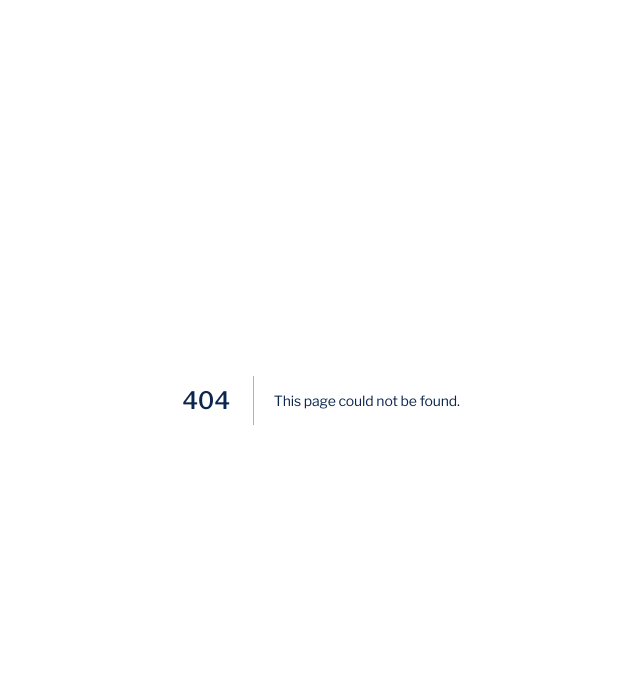
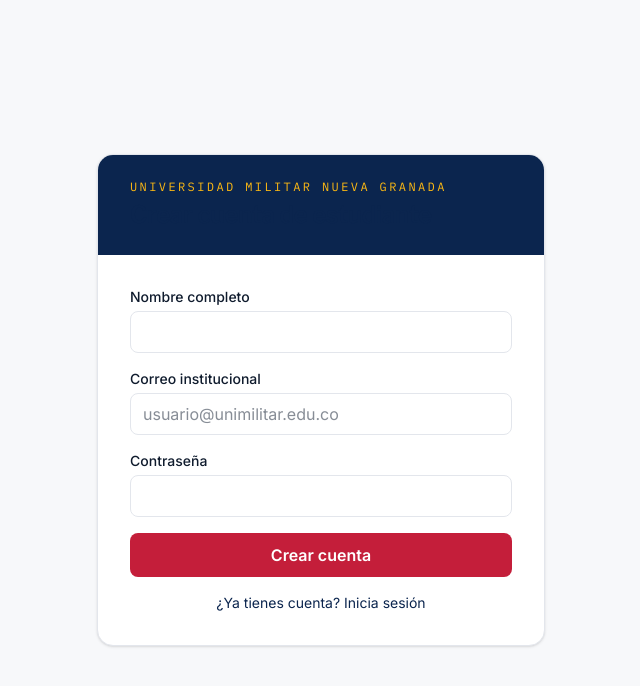
Before and after one commit to divlab-umng/paginadivlab, a Next.js app: page /registro in a window 1280 px wide. Before the commit this address had no page. Shown: the top 686 px of the page, without its empty margins (319-959 px from the left). Built offline with nearby package versions, Linux system fonts and the light colour scheme.

Commit message:
Registro de estudiantes + shells por rol + rename middleware a proxy.ts (Next 16)

```diff
--- /dev/null
+++ b/app/(auth)/registro/page.tsx
@@ -0,0 +1,12 @@
+import { RegisterForm } from "@/components/auth/register-form";
+
+export default function RegistroPage() {
+  return (
+    <div
+      className="flex min-h-screen items-center justify-center"
+      style={{ background: "var(--umng-surface)" }}
+    >
+      <RegisterForm />
+    </div>
+  );
+}
--- /dev/null
+++ b/app/(estudiante)/laboratorios/page.tsx
@@ -0,0 +1,24 @@
+import { createClient } from "@/lib/supabase/server";
+
+export default async function LaboratoriosPage() {
+  const supabase = await createClient();
+  const {
+    data: { user },
+  } = await supabase.auth.getUser();
+
+  return (
+    <div
+      className="flex min-h-screen items-center justify-center"
+      style={{ background: "var(--umng-surface)" }}
+    >
+      <div className="w-full max-w-md rounded-2xl border border-[var(--umng-border)] bg-white p-8 text-center shadow-sm">
+        <h1 className="text-2xl font-semibold text-[var(--umng-navy)]">
+          Panel de estudiante
+        </h1>
+        <p className="mt-2 font-data text-sm text-[var(--umng-muted)]">
+          {user?.email}
+        </p>
+      </div>
+    </div>
+  );
+}
--- /dev/null
+++ b/app/(jefe)/dashboard/page.tsx
@@ -0,0 +1,24 @@
+import { createClient } from "@/lib/supabase/server";
+
+export default async function DashboardPage() {
+  const supabase = await createClient();
+  const {
+    data: { user },
+  } = await supabase.auth.getUser();
+
+  return (
+    <div
+      className="flex min-h-screen items-center justify-center"
+      style={{ background: "var(--umng-surface)" }}
+    >
+      <div className="w-full max-w-md rounded-2xl border border-[var(--umng-border)] bg-white p-8 text-center shadow-sm">
+        <h1 className="text-2xl font-semibold text-[var(--umng-navy)]">
+          Panel de jefe
+        </h1>
+        <p className="mt-2 font-data text-sm text-[var(--umng-muted)]">
+          {user?.email}
+        </p>
+      </div>
+    </div>
+  );
+}
--- /dev/null
+++ b/app/(laboratorista)/panel/page.tsx
@@ -0,0 +1,24 @@
+import { createClient } from "@/lib/supabase/server";
+
+export default async function PanelPage() {
+  const supabase = await createClient();
+  const {
+    data: { user },
+  } = await supabase.auth.getUser();
+
+  return (
+    <div
+      className="flex min-h-screen items-center justify-center"
+      style={{ background: "var(--umng-surface)" }}
+    >
+      <div className="w-full max-w-md rounded-2xl border border-[var(--umng-border)] bg-white p-8 text-center shadow-sm">
+        <h1 className="text-2xl font-semibold text-[var(--umng-navy)]">
+          Panel de laboratorista
+        </h1>
+        <p className="mt-2 font-data text-sm text-[var(--umng-muted)]">
+          {user?.email}
+        </p>
+      </div>
+    </div>
+  );
+}
--- /dev/null
+++ b/components/auth/register-form.tsx
@@ -0,0 +1,88 @@
+// components/auth/register-form.tsx — alta de estudiante con identidad UMNG
+"use client";
+
+import { useState } from "react";
+import Link from "next/link";
+import { signUp } from "@/app/(auth)/actions";
+
+export function RegisterForm() {
+  const [error, setError] = useState<string | null>(null);
+  const [pending, setPending] = useState(false);
+
+  async function handle(formData: FormData) {
+    setError(null);
+    setPending(true);
+    const result = await signUp(formData); // en éxito hace redirect y no retorna
+    setPending(false);
+    if (result?.error) setError(result.error);
+  }
+
+  return (
+    <div className="w-full max-w-md overflow-hidden rounded-2xl border border-[var(--umng-border)] bg-white shadow-sm">
+      {/* Cabecera institucional (navy) */}
+      <div className="bg-[var(--umng-navy)] px-8 py-6 text-white">
+        <p className="font-data text-xs uppercase tracking-[0.2em] text-[var(--umng-gold)]">
+          Universidad Militar Nueva Granada
+        </p>
+        <h1 className="mt-1 text-2xl font-semibold text-white">
+          Crear cuenta de estudiante
+        </h1>
+      </div>
+
+      <form action={handle} className="space-y-4 px-8 py-8">
+        <Field label="Nombre completo" name="full_name" type="text" required />
+        <Field
+          label="Correo institucional"
+          name="email"
+          type="email"
+          placeholder="usuario@unimilitar.edu.co"
+          pattern="[a-zA-Z0-9._%+\-]+@unimilitar\.edu\.co"
+          title="Usa tu correo @unimilitar.edu.co"
+          required
+        />
+        <Field label="Contraseña" name="password" type="password" minLength={8} required />
+
+        {error && (
+          <p
+            role="alert"
+            className="rounded-lg border border-[var(--umng-crimson)]/30 bg-[var(--umng-crimson)]/5 px-3 py-2 text-sm text-[var(--umng-crimson)]"
+          >
+            {error}
+          </p>
+        )}
+
+        <button
+          type="submit"
+          disabled={pending}
+          className="w-full rounded-lg bg-[var(--umng-crimson)] px-4 py-2.5 font-semibold text-white transition hover:brightness-110 disabled:opacity-60"
+        >
+          {pending ? "Procesando…" : "Crear cuenta"}
+        </button>
+
+        <Link
+          href="/login"
+          className="block text-center text-sm text-[var(--umng-navy)] underline-offset-4 hover:underline"
+        >
+          ¿Ya tienes cuenta? Inicia sesión
+        </Link>
+      </form>
+    </div>
+  );
+}
+
+function Field({
+  label,
+  ...props
+}: { label: string } & React.InputHTMLAttributes<HTMLInputElement>) {
+  return (
+    <label className="block">
+      <span className="mb-1 block text-sm font-medium text-[var(--umng-ink)]">
+        {label}
+      </span>
+      <input
+        {...props}
+        className="w-full rounded-lg border border-[var(--umng-border)] px-3 py-2 text-[var(--umng-ink)] outline-none transition focus-visible:border-[var(--umng-navy)] focus-visible:ring-2 focus-visible:ring-[var(--umng-navy)]/20"
+      />
+    </label>
+  );
+}
--- a/middleware.ts
+++ b/proxy.ts
@@ -1,8 +1,8 @@
-// middleware.ts — en la RAÍZ del proyecto (junto a package.json)
+// proxy.ts — en la RAÍZ del proyecto (junto a package.json)
 import { type NextRequest } from "next/server";
 import { updateSession } from "@/lib/supabase/middleware";
 
-export async function middleware(request: NextRequest) {
+export async function proxy(request: NextRequest) {
   return await updateSession(request);
 }
 
```
